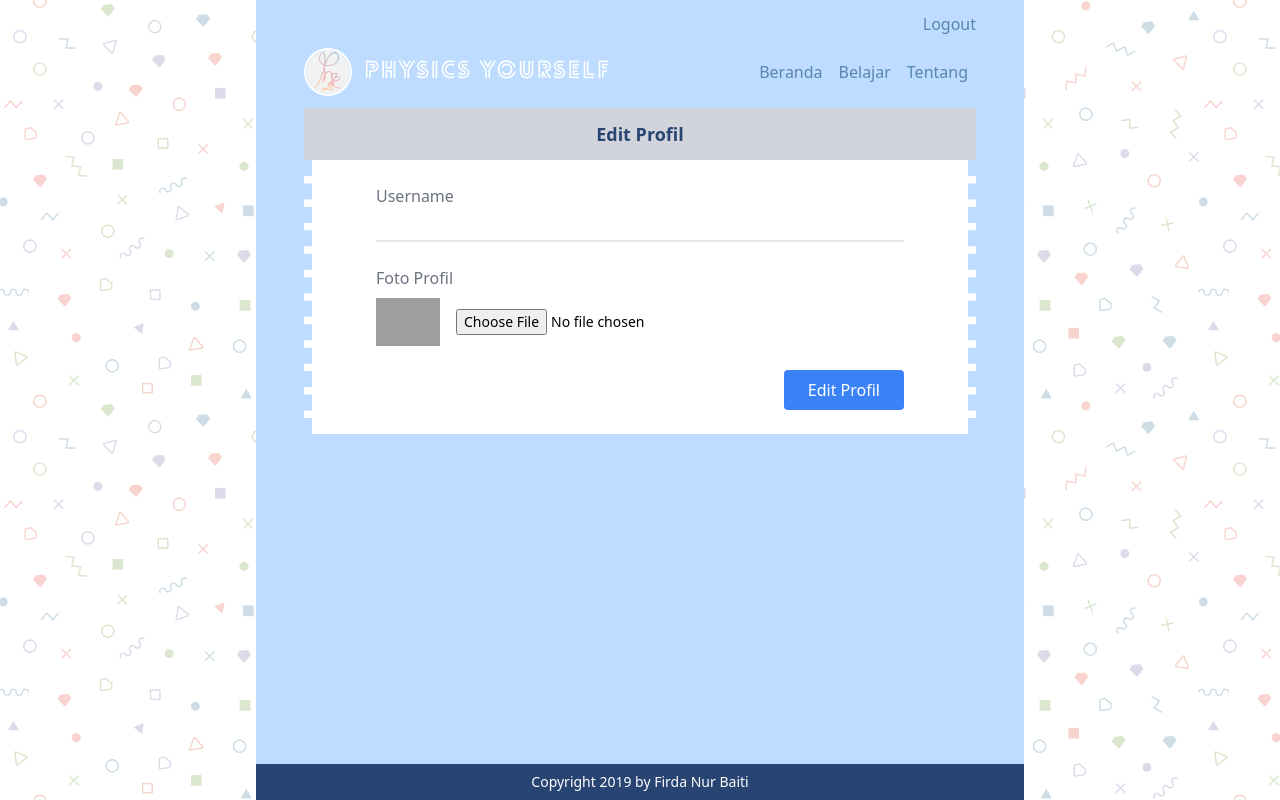
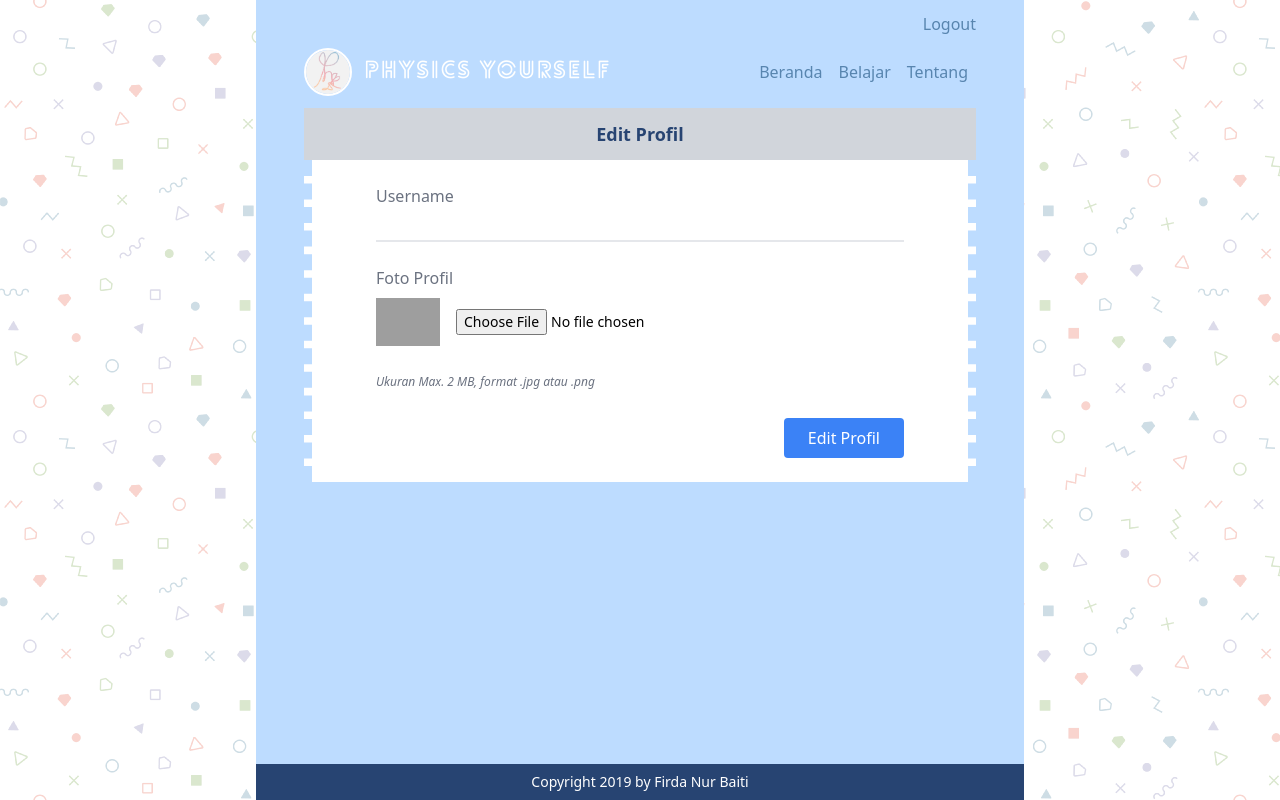
Before and after one commit to didaen/py-app-prod, a CodeIgniter app: page /database/user/editprofil in a window 1280 px wide. Run offline with CodeIgniter, Linux system fonts and the light colour scheme; the visitor is signed in with stand-in values (Sample User, id 1); data that the repository does not hold is empty; style sheets or scripts are compiled from the project's sources; some libraries are stand-ins or nearby versions; grey boxes are pictures that could not be loaded.

Commit message:
Menambahkan peraturan untuk upload foto profil pada views > user > edit.php.

```diff
--- a/application/views/user/edit.php
+++ b/application/views/user/edit.php
@@ -31,6 +31,7 @@
                 </div>
 
             </div>
+            <p class="py-1 text-xs italic text-gray-500">Ukuran Max. 2 MB, format .jpg atau .png</p>
             <!-- AKHIR EDIT FOTO PROFIL -->
 
 
```
